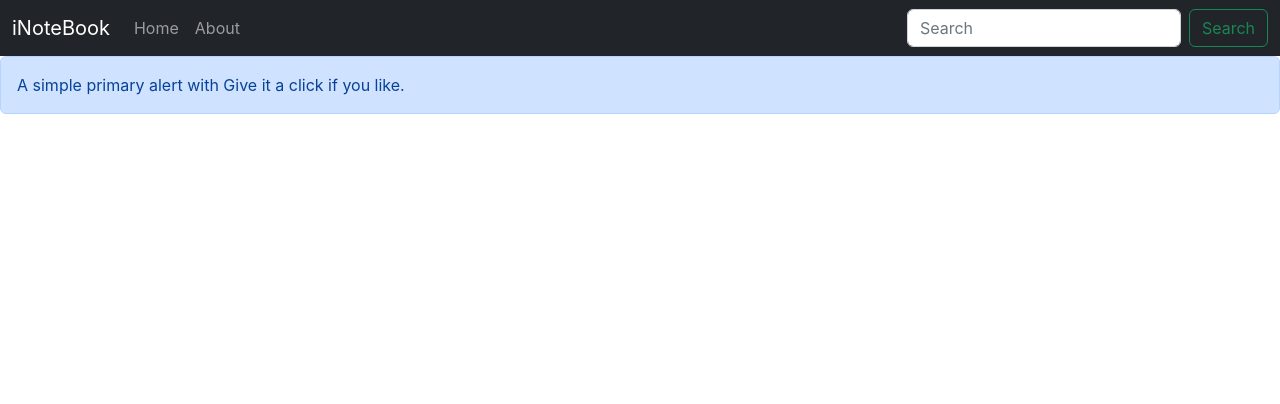
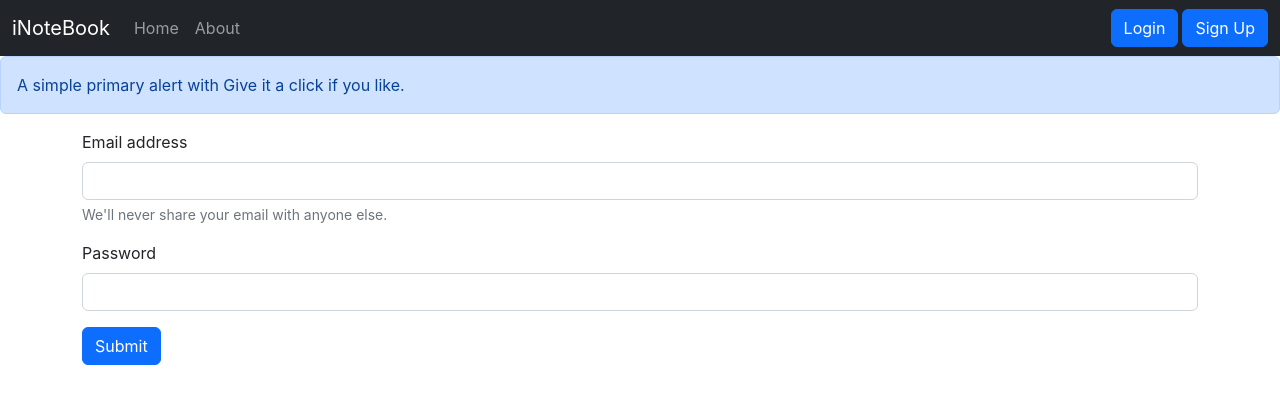
Before and after one commit to anshikaagrawal29/inotebooks, a React (Create React App) app: page /login in a window 1280 px wide. Shown: the top 404 px of the page. Built offline with nearby package versions, Linux system fonts and the light colour scheme; the HTML template or start-up script is replaced by a standard one.

Commit message:
login Functionality starting, using Local Storage, Navigate and able to login successfully

```diff
--- a/src/App.js
+++ b/src/App.js
@@ -10,6 +10,8 @@
 import About from "./Component/About";
 import NoteState from "./context/notes/NoteState";
 import Alert from "./Component/Alert";
+import Login from "./Component/Login";
+import Signup from "./Component/Signup";
 
 function App() {
   return (
@@ -22,6 +24,8 @@
         <Routes >
               <Route exact path="/" element={<Home/>}> </Route>
               <Route exact path="/about" element={<About/>}> </Route>
+              <Route exact path="/login" element={<Login/>}> </Route>
+              <Route exact path="/signup" element={<Signup/>}> </Route>
         </Routes>
       </div>
       </Router>
--- /dev/null
+++ b/src/Component/Login.js
@@ -0,0 +1,60 @@
+import React, { useState } from 'react'
+import { useNavigate } from 'react-router-dom';
+
+const Login = () => {
+    const[credentials, setCredentials] = useState({
+        email : "",
+        password : ""
+    });
+
+    let navigate = useNavigate();
+    const HandleonChange = (e) => {
+
+        setCredentials({...credentials, [e.target.name] : e.target.value});
+    }
+
+    const handleSubmit = async (e) => {
+            //Use this to prevent load of form
+            e.preventDefault();
+            //fetch loogin user details
+           const response = await fetch("http://localhost:5005/api/auth/login", {
+                method: 'POST',
+                headers : {
+                        'Content-Type' : 'application/json'
+                },
+                body : JSON.stringify({email : credentials.email,password : credentials.password})
+            });
+            const json = await response.json();
+            console.log(json);
+            if(json.success)
+            {
+                //storing in local storage
+                localStorage.setItem('token' , json.authtoken);
+                //redirect
+                navigate('/')
+
+            }
+            else{
+                    alert("Invalid Credentials");
+            }
+    }
+
+  return (
+    <div>
+      <form onSubmit={handleSubmit}>
+  <div class="mb-3">
+    <label for="email" class="form-label">Email address</label>
+    <input type="email" class="form-control" name="email" value={credentials.email} onChange ={HandleonChange} id="email" aria-describedby="emailHelp"/>
+    <div id="emailHelp" class="form-text">We'll never share your email with anyone else.</div>
+  </div>
+  <div class="mb-3">
+    <label for="password" class="form-label">Password</label>
+    <input type="password" name="password" value={credentials.password} onChange ={HandleonChange}  class="form-control" id="password"/>
+  </div>
+  <button type="submit" class="btn btn-primary" >Submit</button>
+</form>
+    </div>
+  )
+}
+
+export default Login
--- a/src/Component/Navbar.js
+++ b/src/Component/Navbar.js
@@ -26,8 +26,8 @@
         </li>
       </ul>
       <form className="d-flex" role="search">
-        <input className="form-control me-2" type="search" placeholder="Search" aria-label="Search"/>
-        <button className="btn btn-outline-success" type="submit">Search</button>
+        <Link className="btn btn-primary mx-1" to="/login" role = "button">Login </Link>
+        <Link className="btn btn-primary" to="/signup" role = "button">Sign Up</Link>
       </form>
     </div>
   </div>
--- /dev/null
+++ b/src/Component/Signup.js
@@ -0,0 +1,11 @@
+import React from 'react'
+
+const Signup = () => {
+  return (
+    <div>
+        <div>I am Signup</div>
+    </div>
+  )
+}
+
+export default Signup
```
Also changed, not shown: 1 other file (tests, documents, lock files or other folders).
